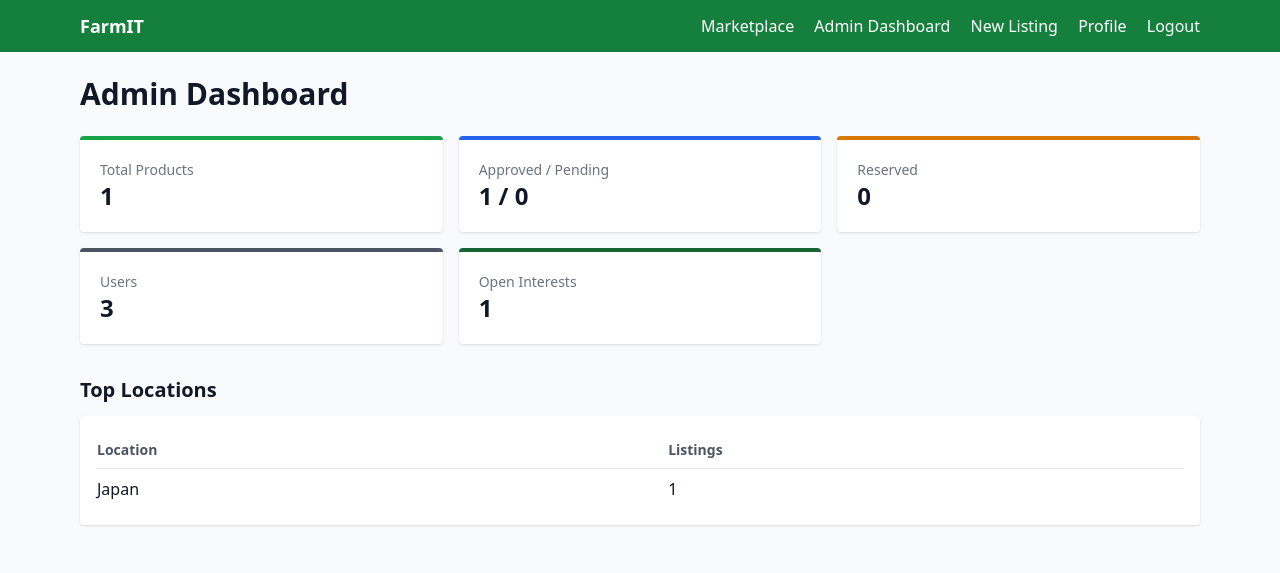
After one commit to Kzu0-afk/farmIT-main, a Django app: page /admin-dashboard/ in a window 1280 px wide. The commit adds this page. Shown: the top 573 px of the page. Run offline with Django 5.2, Linux system fonts and the light colour scheme; a user stored in the database is signed in; data comes from the database, SQL or seed files in the repository; both versions use the stored data as it was after the commit; tables that the repository leaves empty hold one stand-in row (values such as "Sample post"); some libraries are stand-ins or nearby versions.

Commit message:
feat(products): Expand product and transaction management features; add transaction model, interest registration, and admin dashboard for better oversight and user interaction.

```diff
--- a/farmIT/products/urls.py
+++ b/farmIT/products/urls.py
@@ -9,4 +9,9 @@ urlpatterns = [
     path('products/new/', views.product_create, name='product_create'),
     path('products/<int:pk>/edit/', views.product_update, name='product_update'),
     path('products/<int:pk>/delete/', views.product_delete, name='product_delete'),
+    # Transactions
+    path('products/<int:pk>/interest/', views.create_interest, name='create_interest'),
+    path('transactions/<int:tx_id>/reserve/', views.reserve_transaction, name='reserve_transaction'),
+    # Admin dashboard
+    path('admin-dashboard/', views.admin_dashboard, name='admin_dashboard'),
 ]
--- a/farmIT/products/views.py
+++ b/farmIT/products/views.py
@@ -1,34 +1,60 @@
 from django.contrib.auth.decorators import login_required
+from django.contrib.admin.views.decorators import staff_member_required
 from django.db.models import Q
-from django.http import HttpRequest, HttpResponse
+from django.http import HttpRequest, HttpResponse, HttpResponseForbidden
 from django.shortcuts import get_object_or_404, redirect, render
 
 from .forms import ProductForm
-from .models import Product
+from .models import Product, Transaction
 
 
 def product_list(request: HttpRequest) -> HttpResponse:
     query = request.GET.get('q', '').strip()
     location = request.GET.get('location', '').strip()
+    min_price = request.GET.get('min_price', '').strip()
+    max_price = request.GET.get('max_price', '').strip()
 
-    products = Product.objects.all()
+    products = Product.objects.filter(is_approved=True)
     if query:
         products = products.filter(
             Q(product_name__icontains=query) | Q(description__icontains=query)
         )
     if location:
         products = products.filter(location__icontains=location)
+    if min_price:
+        try:
+            products = products.filter(price__gte=float(min_price))
+        except ValueError:
+            pass
+    if max_price:
+        try:
+            products = products.filter(price__lte=float(max_price))
+        except ValueError:
+            pass
 
     return render(request, 'products/product_list.html', {
         'products': products,
         'query': query,
         'location': location,
+        'min_price': min_price,
+        'max_price': max_price,
     })
 
 
 def product_detail(request: HttpRequest, pk: int) -> HttpResponse:
     product = get_object_or_404(Product, pk=pk)
-    return render(request, 'products/product_detail.html', {'product': product})
+    # Only show unapproved products to their owners or staff
+    if not product.is_approved and not (request.user.is_authenticated and (request.user == product.farmer or request.user.is_staff)):
+        return HttpResponseForbidden('This product is not available.')
+
+    interests = []
+    if request.user.is_authenticated and request.user == product.farmer:
+        interests = list(Transaction.objects.filter(product=product, status='interested').select_related('buyer'))
+
+    return render(request, 'products/product_detail.html', {
+        'product': product,
+        'interests': interests,
+    })
 
 
 @login_required
@@ -65,3 +91,58 @@ def product_delete(request: HttpRequest, pk: int) -> HttpResponse:
         product.delete()
         return redirect('product_list')
     return render(request, 'products/product_confirm_delete.html', {'product': product})
+
+
+@login_required
+def create_interest(request: HttpRequest, pk: int) -> HttpResponse:
+    product = get_object_or_404(Product, pk=pk, is_approved=True)
+    if product.farmer_id == request.user.id:
+        return HttpResponseForbidden('You cannot register interest in your own product.')
+    # Prevent duplicate interests
+    exists = Transaction.objects.filter(product=product, buyer=request.user, status='interested').exists()
+    if not exists:
+        Transaction.objects.create(product=product, buyer=request.user, status='interested')
+    return redirect('product_detail', pk=pk)
+
+
+@login_required
+def reserve_transaction(request: HttpRequest, tx_id: int) -> HttpResponse:
+    tx = get_object_or_404(Transaction, pk=tx_id, status='interested')
+    product = tx.product
+    if request.user != product.farmer and not request.user.is_staff:
+        return HttpResponseForbidden('Not allowed')
+    product.is_reserved = True
+    product.reserved_by = tx.buyer
+    product.save(update_fields=['is_reserved', 'reserved_by'])
+    tx.status = 'reserved'
+    tx.save(update_fields=['status'])
+    return redirect('product_detail', pk=product.pk)
+
+
+@staff_member_required
+def admin_dashboard(request: HttpRequest) -> HttpResponse:
+    total_products = Product.objects.count()
+    approved_products = Product.objects.filter(is_approved=True).count()
+    pending_products = Product.objects.filter(is_approved=False).count()
+    reserved_products = Product.objects.filter(is_reserved=True).count()
+    total_users = Product._meta.apps.get_model('users', 'FarmerUser').objects.count()
+    total_interests = Transaction.objects.filter(status='interested').count()
+
+    # Top locations (simple aggregate)
+    from django.db.models import Count
+    top_locations = (
+        Product.objects.values('location')
+        .exclude(location='')
+        .annotate(c=Count('id'))
+        .order_by('-c')[:5]
+    )
+
+    return render(request, 'admin/dashboard.html', {
+        'total_products': total_products,
+        'approved_products': approved_products,
+        'pending_products': pending_products,
+        'reserved_products': reserved_products,
+        'total_users': total_users,
+        'total_interests': total_interests,
+        'top_locations': top_locations,
+    })
--- /dev/null
+++ b/farmIT/templates/admin/dashboard.html
@@ -0,0 +1,51 @@
+{% extends 'base.html' %}
+{% block content %}
+<div class="max-w-6xl mx-auto">
+  <h1 class="text-3xl font-bold mb-6">Admin Dashboard</h1>
+
+  <div class="grid grid-cols-1 md:grid-cols-3 gap-4 mb-8">
+    <div class="bg-white p-5 rounded shadow border-t-4 border-green-600">
+      <div class="text-sm text-gray-500">Total Products</div>
+      <div class="text-2xl font-bold">{{ total_products }}</div>
+    </div>
+    <div class="bg-white p-5 rounded shadow border-t-4 border-blue-600">
+      <div class="text-sm text-gray-500">Approved / Pending</div>
+      <div class="text-2xl font-bold">{{ approved_products }} / {{ pending_products }}</div>
+    </div>
+    <div class="bg-white p-5 rounded shadow border-t-4 border-amber-600">
+      <div class="text-sm text-gray-500">Reserved</div>
+      <div class="text-2xl font-bold">{{ reserved_products }}</div>
+    </div>
+    <div class="bg-white p-5 rounded shadow border-t-4 border-gray-600">
+      <div class="text-sm text-gray-500">Users</div>
+      <div class="text-2xl font-bold">{{ total_users }}</div>
+    </div>
+    <div class="bg-white p-5 rounded shadow border-t-4 border-green-800">
+      <div class="text-sm text-gray-500">Open Interests</div>
+      <div class="text-2xl font-bold">{{ total_interests }}</div>
+    </div>
+  </div>
+
+  <h2 class="text-xl font-semibold mb-3">Top Locations</h2>
+  <div class="bg-white rounded shadow p-4">
+    <table class="w-full text-left">
+      <thead>
+        <tr class="text-gray-600 text-sm">
+          <th class="py-2">Location</th>
+          <th class="py-2">Listings</th>
+        </tr>
+      </thead>
+      <tbody>
+        {% for r in top_locations %}
+        <tr class="border-t">
+          <td class="py-2">{{ r.location }}</td>
+          <td class="py-2">{{ r.c }}</td>
+        </tr>
+        {% empty %}
+        <tr><td class="py-2 text-gray-500" colspan="2">No data</td></tr>
+        {% endfor %}
+      </tbody>
+    </table>
+  </div>
+</div>
+{% endblock %}
--- a/farmIT/templates/base.html
+++ b/farmIT/templates/base.html
@@ -12,6 +12,9 @@
         <a href="/" class="font-semibold text-lg">FarmIT</a>
         <nav class="space-x-4">
           <a href="/" class="hover:underline">Marketplace</a>
+          {% if user.is_staff %}
+          <a href="/admin-dashboard/" class="hover:underline">Admin Dashboard</a>
+          {% endif %}
           {% if user.is_authenticated %}
           <a href="/products/new/" class="hover:underline">New Listing</a>
           <a href="/accounts/profile/" class="hover:underline">Profile</a>
--- a/farmIT/templates/products/product_list.html
+++ b/farmIT/templates/products/product_list.html
@@ -27,7 +27,7 @@
 
       <!-- Search Section -->
       <div class="bg-white rounded-xl shadow-lg p-6 border-t-4 border-green-600">
-        <form method="get" class="grid grid-cols-1 md:grid-cols-3 gap-4">
+        <form method="get" class="grid grid-cols-1 md:grid-cols-5 gap-4">
           <div class="relative">
             <div class="absolute inset-y-0 left-0 pl-3 flex items-center pointer-events-none">
               <svg class="h-5 w-5 text-gray-400" fill="none" stroke="currentColor" viewBox="0 0 24 24">
@@ -56,6 +56,9 @@
               class="block w-full pl-10 pr-3 py-3 border border-gray-300 rounded-lg focus:ring-2 focus:ring-green-600 focus:border-transparent transition duration-200"
             />
           </div>
+
+          <input name="min_price" value="{{ min_price }}" placeholder="Min price" class="border border-gray-300 rounded-lg px-3 py-3 focus:ring-2 focus:ring-green-600 focus:border-transparent transition duration-200" />
+          <input name="max_price" value="{{ max_price }}" placeholder="Max price" class="border border-gray-300 rounded-lg px-3 py-3 focus:ring-2 focus:ring-green-600 focus:border-transparent transition duration-200" />
 
           <button class="bg-gradient-to-r from-amber-600 to-amber-700 hover:from-amber-700 hover:to-amber-800 text-white font-semibold py-3 px-6 rounded-lg shadow-md hover:shadow-lg transition duration-200 flex items-center justify-center space-x-2">
             <svg class="w-5 h-5" fill="none" stroke="currentColor" viewBox="0 0 24 24">
```
Also changed, not shown: FarmIT_COMPREHENSIVE.MD (+7 -5 lines), farmIT/farmIT/settings.py (+5 -41 lines), farmIT/products/admin.py (+13 -2 lines), farmIT/products/models.py (+32 -0 lines), farmIT/templates/products/product_detail.html (+32 -0 lines), farmIT/db.sqlite3, farmIT/products/migrations/0003_product_is_approved_product_is_reserved_and_more.py (added).
